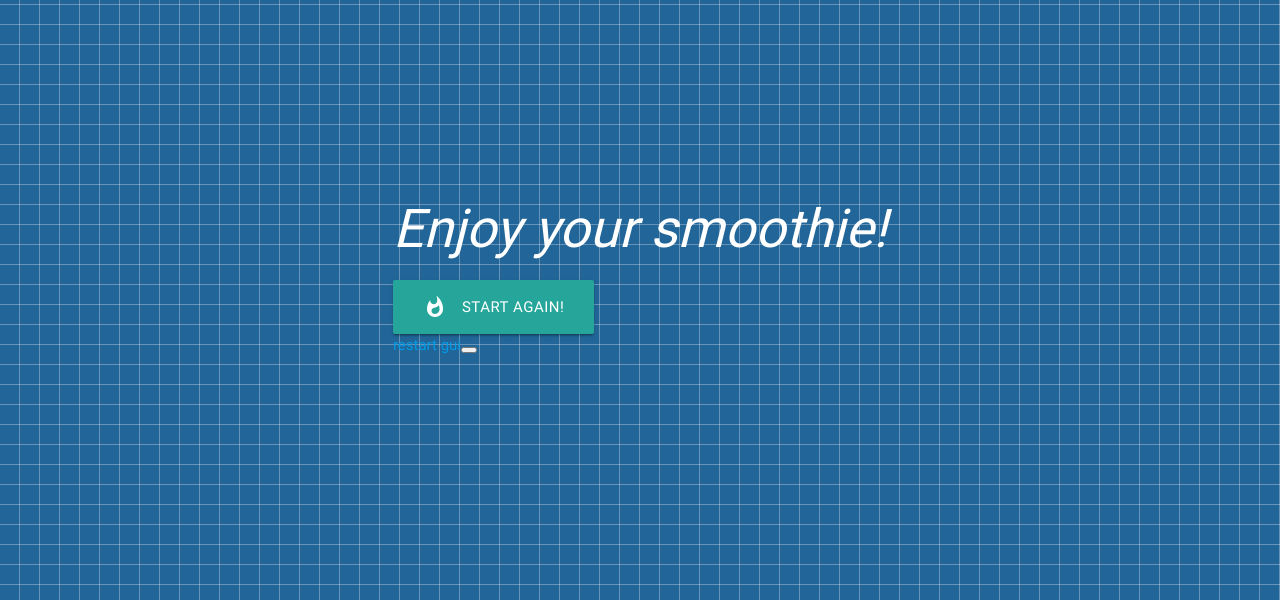
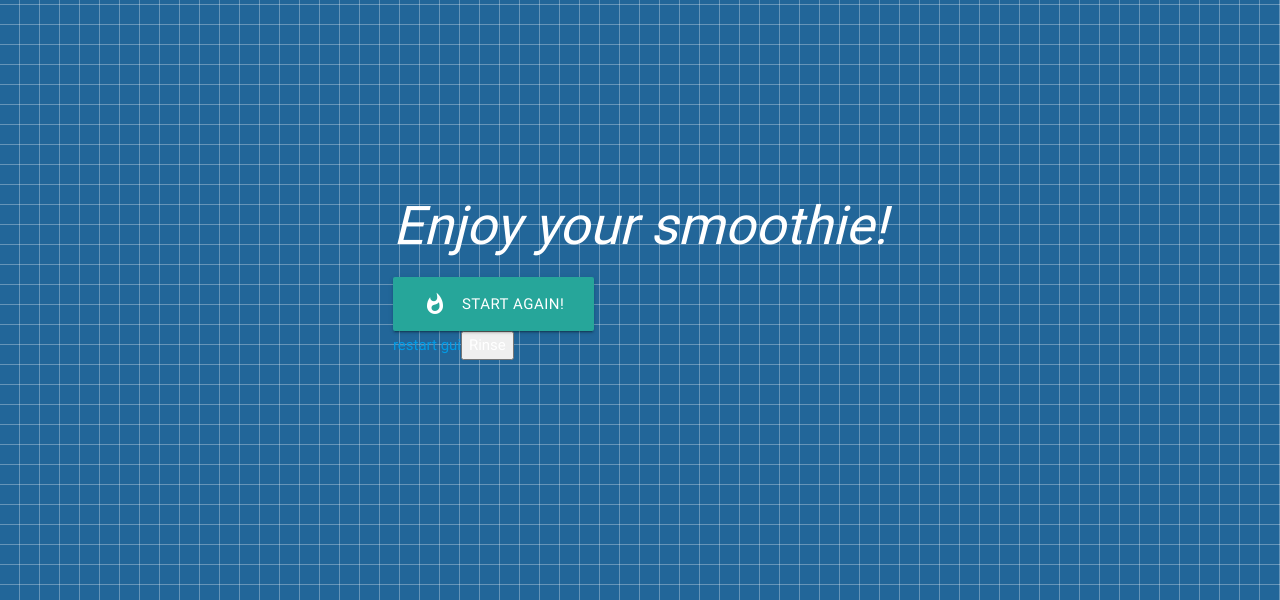
Before and after one commit to ConnerD2/blendtec-self-serve, a Flask app: page /complete in a window 1280 px wide. Shown: the part 135-735 px from the top of the page. Run offline with Flask 2, Linux system fonts and the light colour scheme; some libraries are stand-ins or nearby versions.

Commit message:
fixed rinse button

```diff
--- a/templates/layout.html
+++ b/templates/layout.html
@@ -18,7 +18,7 @@
             <div class="barba-container">
                 {% block body %}
                 {% endblock %}
-        <a href= "localhost:8000/index.html">restart gui</a><button ="rinse">
+        <a href= "localhost:8000/index.html">restart gui</a><button type="button" onclick=$.ajax({url:"/rinse"})>Rinse</button>
             </div>
         </div>
         <script type="text/javascript" src="https://code.jquery.com/jquery-3.2.1.min.js"></script>
```
